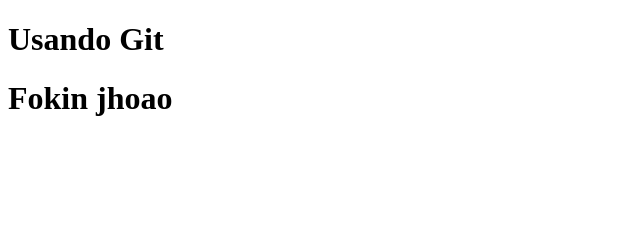
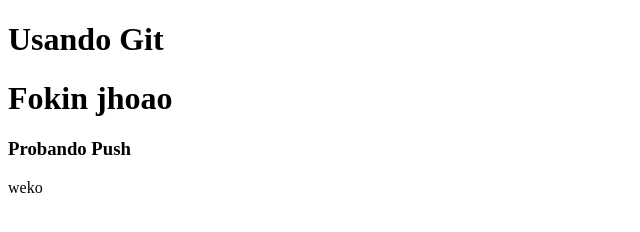
Before and after one commit to RicardoCruzMunoz/UsandoGitHub, a plain HTML site: page index.html in a window 1280 px wide. Shown: the whole page, without its empty margins (0-640 px from the left). Drawn offline with Linux system fonts and the light colour scheme.

Commit message:
Tercer commit

```diff
--- a/index.html
+++ b/index.html
@@ -9,5 +9,7 @@
 <body>
     <h1>Usando Git</h1>
     <h1>Fokin jhoao</h1>
+    <h3>Probando Push</h3>
+    <p>weko</p>
 </body>
 </html>
```
